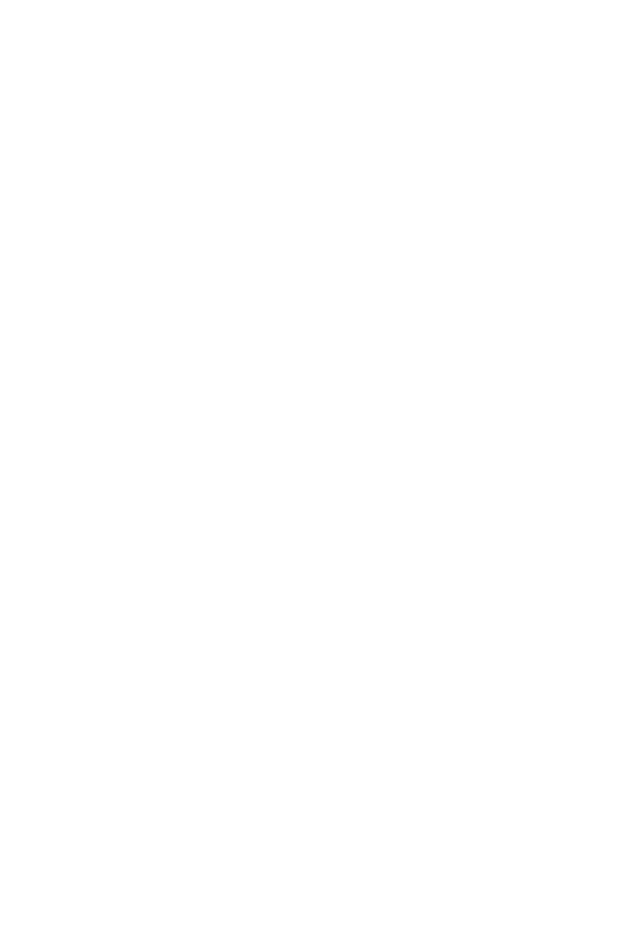
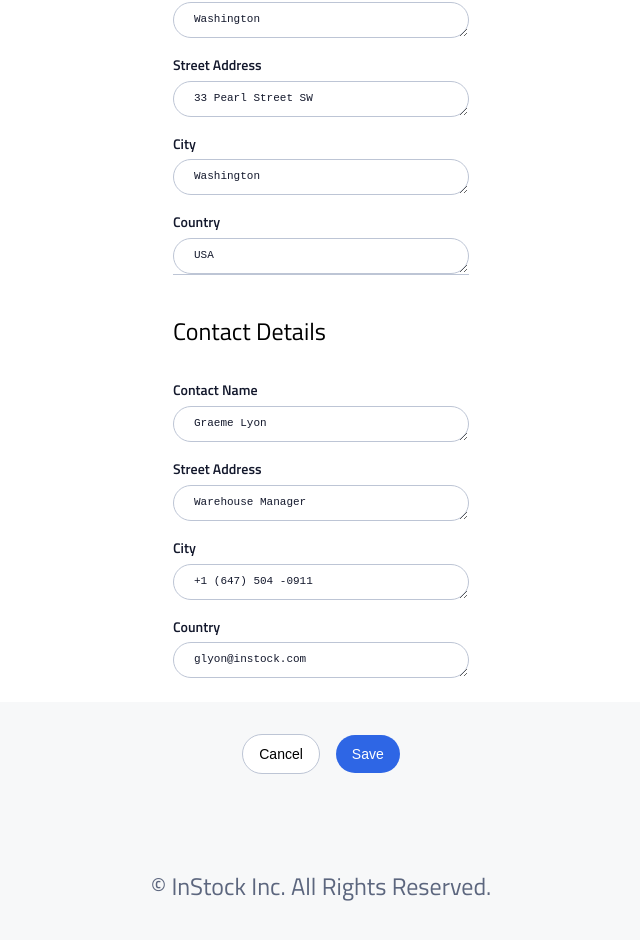
Before and after one commit to ariadnatoledo/dashing-doves-instock, a React (Vite) app: page / in a window 1280 px wide. Shown: the part 300-1240 px from the top of the page, without its empty margins (319-959 px from the left). Before the commit the page ends 800 px from the top, so only its background shows below. Built offline with nearby package versions, Linux system fonts and the light colour scheme.

Commit message:
edit warehouse component changes

```diff
--- a/src/App.jsx
+++ b/src/App.jsx
@@ -6,6 +6,7 @@
 import InventoryPage from "../src/pages/InventoryPage/InventoryPage.jsx"
 import WarehousePage from "../src/pages/WarehousePage/WarehousePage.jsx"
 import NotFoundPage from "../src/pages/NotFoundPage/NotFoundPage.jsx"
+import EditWarehouse from "./components/EditWarehouse/EditWarehouse.jsx";
 // import axios from 'axios';
 
 
@@ -14,6 +15,7 @@
   return (
     <BrowserRouter>
     <Header/>
+    <EditWarehouse/>
     <Routes>
       <Route path="/" element={<WarehousePage/>}/>   {/*  can change the home name*/}
       <Route path="/inventory"  element={<InventoryPage/>}/>
--- /dev/null
+++ b/src/components/BorderTop/BorderTop.jsx
@@ -0,0 +1,8 @@
+import React from 'react'
+import "../BorderTop/BorderTop.scss"
+
+export default function BorderTop() {
+  return (
+    <div className='borderTop'></div>
+  )
+}
--- /dev/null
+++ b/src/components/BorderTop/BorderTop.scss
@@ -0,0 +1,9 @@
+@use "../../styles/partials/global" as *;
+@use "../../styles/partials/mixins" as *;
+@use "../../styles/partials/typography" as *;
+@use "../../styles/partials/variables" as *;
+
+.borderTop{
+    padding-top: 1rem;
+    border-top: 1px solid $color-secondary-cloud;
+}
--- /dev/null
+++ b/src/components/CancelButton/CancelButton.jsx
@@ -0,0 +1,7 @@
+import React from 'react'
+import "../CancelButton/CancelButton.scss"
+export default function CancelButton() {
+  return (
+    <button type="button" className="cancelButton">Cancel</button>
+  )
+}
--- /dev/null
+++ b/src/components/CancelButton/CancelButton.scss
@@ -0,0 +1,15 @@
+@use "../../styles/partials/global" as *;
+@use "../../styles/partials/mixins" as *;
+@use "../../styles/partials/typography" as *;
+@use "../../styles/partials/variables" as *;
+
+.cancelButton {
+  background-color: $color-primary-white;
+  border: 1px solid $color-secondary-cloud;
+  padding: 0.5rem 3.5rem;
+  border-radius: 20px;
+
+  @include tablet {
+    padding: 0.5rem 1rem;
+  }
+}
--- a/src/components/EditWarehouse/EditWarehouse.jsx
+++ b/src/components/EditWarehouse/EditWarehouse.jsx
@@ -1,10 +1,15 @@
 import React from 'react'
 import "../EditWarehouse/EditWarehouse.scss"
+import SaveButton from '../SaveButton/SaveButton'
+import CancelButton from '../CancelButton/CancelButton'
+// import BorderTop from '../BorderTop/BorderTop'
 function EditWarehouse() {
     return (
-        <section className='editWarehouse'>
+
             <form className='editWarehouse-form'>
+                 <section className='editWarehouse'>
                 <div className='warehouseDetails'>
+                    {/* <BorderTop/> */}
                     <h2 className='warehouseDetails-title'>Warehouse Details</h2>
                     <h3 className='warehouseDetails-name'>Warehouse Name</h3>
                     <textarea className='warehouseDetails-name-input' name='warehouseName' placeholder='Washington'></textarea>
@@ -28,8 +33,14 @@
                     <h3 className='contactDetails-email'>Country</h3>
                     <textarea className='contactDetails-email-input' name='contactEmail' placeholder='glyon@instock.com'></textarea>
                 </div>
+                </section>
+                <section className='editWarehouse-button'>
+                  <CancelButton/>
+                  <SaveButton/>
+                </section>
             </form>
-        </section>
+
+
     )
 }
 
--- a/src/components/EditWarehouse/EditWarehouse.scss
+++ b/src/components/EditWarehouse/EditWarehouse.scss
@@ -0,0 +1,59 @@
+@use "../../styles/partials/global" as *;
+@use "../../styles/partials/mixins" as *;
+@use "../../styles/partials/typography" as *;
+@use "../../styles/partials/variables" as *;
+
+.editWarehouse-form {
+  @include flex-values(column, unset, center);
+}
+
+.editWarehouse {
+  padding-bottom: 1.5rem;
+}
+.editWarehouse-button {
+  background-color: $color-bg-light-grey;
+  width: 100%;
+  padding: 2rem 0;
+  gap: 1rem;
+
+  @include flex-values(row, center, center);
+}
+
+.warehouseDetails,
+.contactDetails {
+  padding-top: 1.5rem;
+  border-top: 1px solid $color-secondary-cloud;
+}
+
+h2 {
+  padding-bottom: 1rem;
+  padding-top: 1rem;
+  font-size: 20px;
+//   border-top: 1px solid $color-secondary-cloud;
+//   width: 100%;
+}
+
+h3 {
+  color: $color-primary-black;
+  font-weight: 600;
+  font-size: 13px;
+  line-height: 22px;
+  padding-bottom: 0.3rem;
+  padding-top: 1rem;
+}
+
+textarea {
+  display: flex;
+  border-color: $color-secondary-cloud;
+  width: 18.5rem;
+  height: 2.25rem;
+  padding: 0.625rem 0 0 1.25rem; //top bottom right left
+  border-radius: 20px;
+  color: $color-primary-black;
+}
+
+textarea::placeholder {
+  color: $color-primary-black; // Replace with your desired color
+  font-weight: 400;
+  font-size: 11px;
+}
--- /dev/null
+++ b/src/components/SaveButton/SaveButton.jsx
@@ -0,0 +1,8 @@
+
+import "../SaveButton/SaveButton.scss"
+
+export default function SaveButton() {
+  return (
+    <button type="button" className="saveButton">Save</button>
+  )
+}
--- /dev/null
+++ b/src/components/SaveButton/SaveButton.scss
@@ -0,0 +1,16 @@
+@use "../../styles/partials/global" as *;
+@use "../../styles/partials/mixins" as *;
+@use "../../styles/partials/typography" as *;
+@use "../../styles/partials/variables" as *;
+
+.saveButton {
+  background-color: $color-primary-indigo;
+  border: none;
+  color: $color-primary-white;
+  padding: 0.5rem 3.5rem;
+  border-radius: 20px;
+
+  @include tablet {
+    padding: 0.5rem 1rem;
+  }
+}
```
Also changed, not shown: src/components/AddWarehouseButton/AddWarehouseButton.jsx (added, +8 -0 lines), src/components/AddWarehouseButton/AddWarehouseButton.scss (added, +13 -0 lines).
